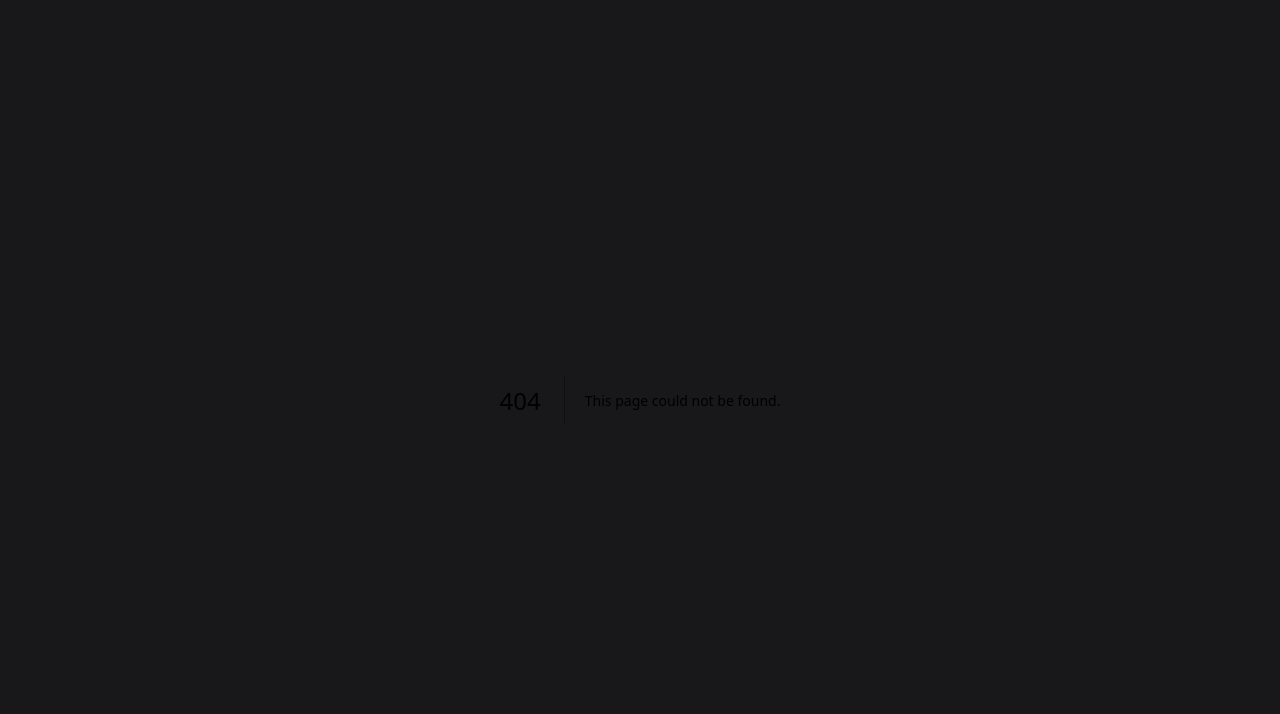
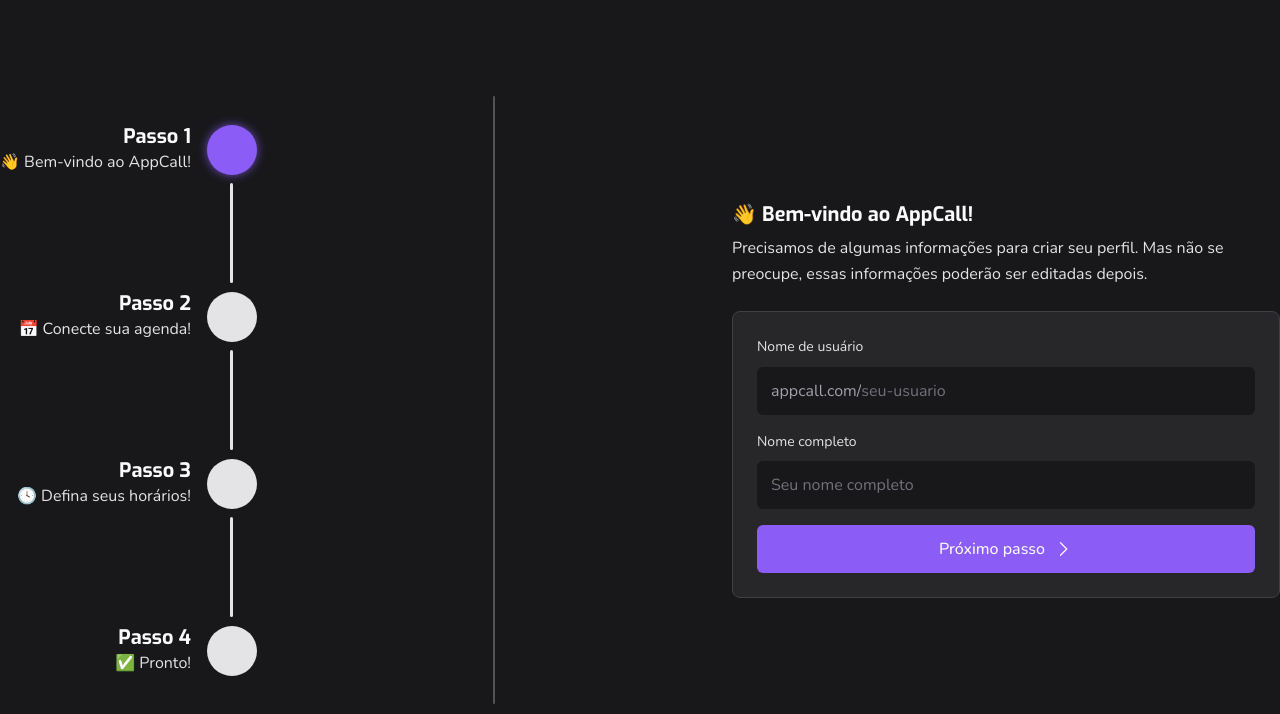
Before and after one commit to brenersrosa/appcall, a Next.js app: page /register in a window 1280 px wide. Before the commit this address had no page. Shown: the top 714 px of the page. Built offline with nearby package versions, Linux system fonts and the light colour scheme.

Commit message:
feat: register page and multi step form

```diff
--- a/src/components/ui/Box.tsx
+++ b/src/components/ui/Box.tsx
@@ -3,15 +3,19 @@
 
 import { cn } from '@/lib/utils'
 
-const boxVariants = cva('p-6 rounded-lg bg-zinc-800 border border-zinc-700')
+const boxVariants = cva(
+  'flex gap-4 p-6 rounded-lg bg-zinc-800 border border-zinc-700',
+)
 
 interface BoxProps
-  extends React.HTMLAttributes<HTMLParagraphElement>,
-    VariantProps<typeof boxVariants> {}
+  extends React.HTMLAttributes<HTMLDivElement>,
+    VariantProps<typeof boxVariants> {
+  as?: React.ElementType
+}
 
-const Box = React.forwardRef<HTMLParagraphElement, BoxProps>(
-  ({ className, ...props }, ref) => {
-    const Component = 'div'
+const Box = React.forwardRef<HTMLDivElement, BoxProps>(
+  ({ as, className, ...props }, ref) => {
+    const Component = as || 'div'
 
     return (
       <Component
--- a/src/components/ui/Button.tsx
+++ b/src/components/ui/Button.tsx
@@ -82,6 +82,7 @@
     )
   },
 )
+
 Button.displayName = 'Button'
 
 export { Button, buttonVariants }
--- /dev/null
+++ b/src/components/ui/MultiStepVertical/Step.tsx
@@ -0,0 +1,57 @@
+import React from 'react'
+import { cva, type VariantProps } from 'class-variance-authority'
+import { CircleWavyCheck } from 'phosphor-react'
+import colors from 'tailwindcss/colors'
+
+import { Heading } from '../Heading'
+import { Text } from '../Text'
+
+import { cn } from '@/lib/utils'
+
+const stepVariants = cva(
+  'flex h-[50px] w-[50px] items-center justify-center rounded-full',
+  {
+    variants: {
+      variant: {
+        default: 'bg-zinc-200',
+        current: 'bg-violet-500 shadow-violet',
+        checked: 'bg-violet-500 text-zinc-50',
+      },
+    },
+    defaultVariants: {
+      variant: 'default',
+    },
+  },
+)
+
+export interface StepProps
+  extends React.HTMLAttributes<HTMLDivElement>,
+    VariantProps<typeof stepVariants> {
+  index: number
+  description: string
+}
+
+const Step = React.forwardRef<HTMLSlotElement, StepProps>(
+  ({ className, variant, index, description, ...props }) => {
+    const Comp = 'div'
+
+    return (
+      <>
+        <div className="flex flex-col items-end justify-center">
+          <Heading as="strong">Passo {index}</Heading>
+          <Text>{description}</Text>
+        </div>
+
+        <Comp className={cn(stepVariants({ variant, className }))} {...props}>
+          {variant === 'checked' && (
+            <CircleWavyCheck size={24} color={colors.zinc[50]} />
+          )}
+        </Comp>
+      </>
+    )
+  },
+)
+
+Step.displayName = 'Step'
+
+export { Step, stepVariants }
--- /dev/null
+++ b/src/components/ui/MultiStepVertical/index.tsx
@@ -0,0 +1,51 @@
+import { cn } from '@/lib/utils'
+import { Step } from './Step'
+
+interface Step {
+  title: string
+  description: string
+}
+
+interface MultiStepVerticalProps {
+  currentStep: number
+  steps: Step[]
+}
+
+export function MultiStepVertical({
+  currentStep,
+  steps,
+}: MultiStepVerticalProps) {
+  return (
+    <div className="flex flex-col">
+      {steps.map((step, i) => (
+        <div key={step.title} className="flex flex-col items-end gap-2">
+          <div className="flex items-center gap-4">
+            <Step
+              index={i + 1}
+              description={step.description}
+              variant={
+                currentStep === i + 1
+                  ? 'current'
+                  : currentStep > i + 1
+                  ? 'checked'
+                  : 'default'
+              }
+            />
+          </div>
+
+          {i < steps.length - 1 && (
+            <div className="mb-2 flex h-[100px] w-[50px] items-center justify-center">
+              <div
+                className={cn(
+                  'h-full w-[3px] rounded-full',
+                  currentStep > i + 1 && 'bg-violet-500',
+                  currentStep <= i + 1 && 'bg-zinc-200',
+                )}
+              ></div>
+            </div>
+          )}
+        </div>
+      ))}
+    </div>
+  )
+}
--- a/src/pages/index.tsx
+++ b/src/pages/index.tsx
@@ -30,7 +30,7 @@
             </Text>
           </div>
 
-          <Box className="flex items-center justify-between gap-4">
+          <Box className="items-center justify-between">
             <Input
               prefix="appcall.com/"
               placeholder="seu-usuario"
--- /dev/null
+++ b/src/pages/register/index.tsx
@@ -0,0 +1,44 @@
+import { Box } from '@/components/ui/Box'
+import { Button } from '@/components/ui/Button'
+import { Heading } from '@/components/ui/Heading'
+import { Input } from '@/components/ui/Input'
+import { CaretRight } from 'phosphor-react'
+
+import { MultiStepVertical } from '@/components/ui/MultiStepVertical'
+import { Text } from '@/components/ui/Text'
+
+import { steps } from '@/utils/register-form-steps'
+
+export default function Register() {
+  return (
+    <div className="mx-auto flex h-screen w-screen max-w-7xl items-center justify-between py-24">
+      <div>
+        <MultiStepVertical steps={steps} currentStep={1} />
+      </div>
+
+      <div className="h-full w-[2px] rounded-full bg-zinc-600"></div>
+
+      <div className="flex max-w-[548px] flex-col gap-6">
+        <div className="flex flex-col gap-2">
+          <Heading>👋 Bem-vindo ao AppCall!</Heading>
+          <Text>
+            Precisamos de algumas informações para criar seu perfil. Mas não se
+            preocupe, essas informações poderão ser editadas depois.
+          </Text>
+        </div>
+
+        <Box as="form" className="flex-col">
+          <Input
+            label="Nome de usuário"
+            prefix="appcall.com/"
+            placeholder="seu-usuario"
+          />
+
+          <Input label="Nome completo" placeholder="Seu nome completo" />
+
+          <Button icon={CaretRight}>Próximo passo</Button>
+        </Box>
+      </div>
+    </div>
+  )
+}
--- /dev/null
+++ b/src/utils/register-form-steps.ts
@@ -0,0 +1,18 @@
+export const steps = [
+  {
+    title: 'Passo 1',
+    description: '👋 Bem-vindo ao AppCall!',
+  },
+  {
+    title: 'Passo 2',
+    description: '📅 Conecte sua agenda!',
+  },
+  {
+    title: 'Passo 3',
+    description: '🕓 Defina seus horários!',
+  },
+  {
+    title: 'Passo 4',
+    description: '✅ Pronto!',
+  },
+]
```
